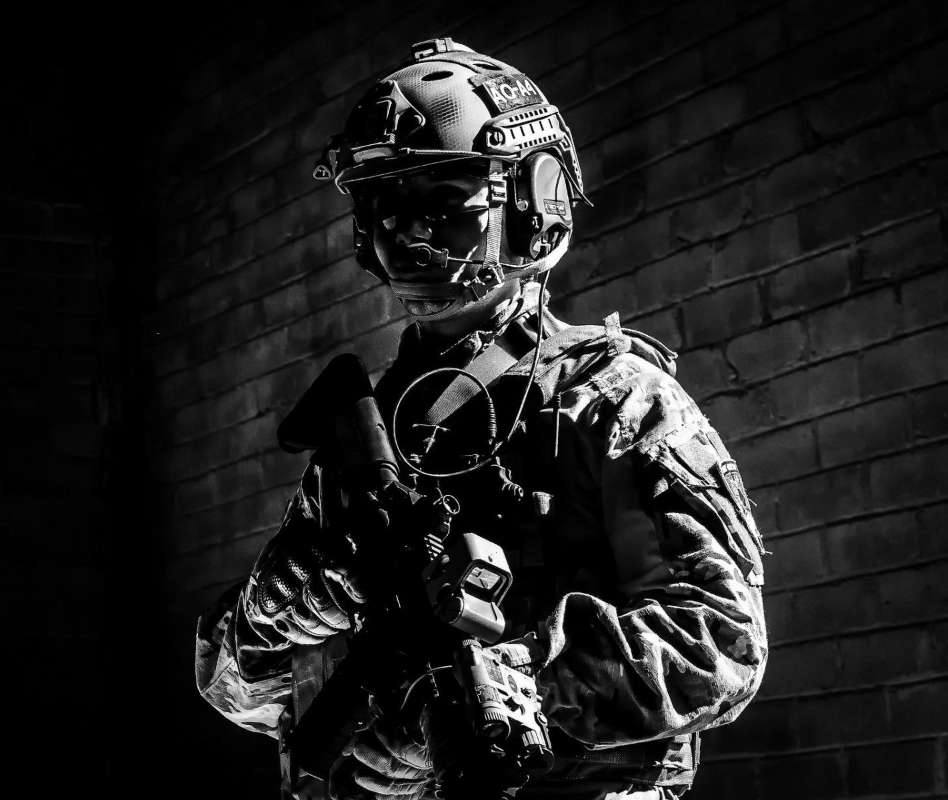
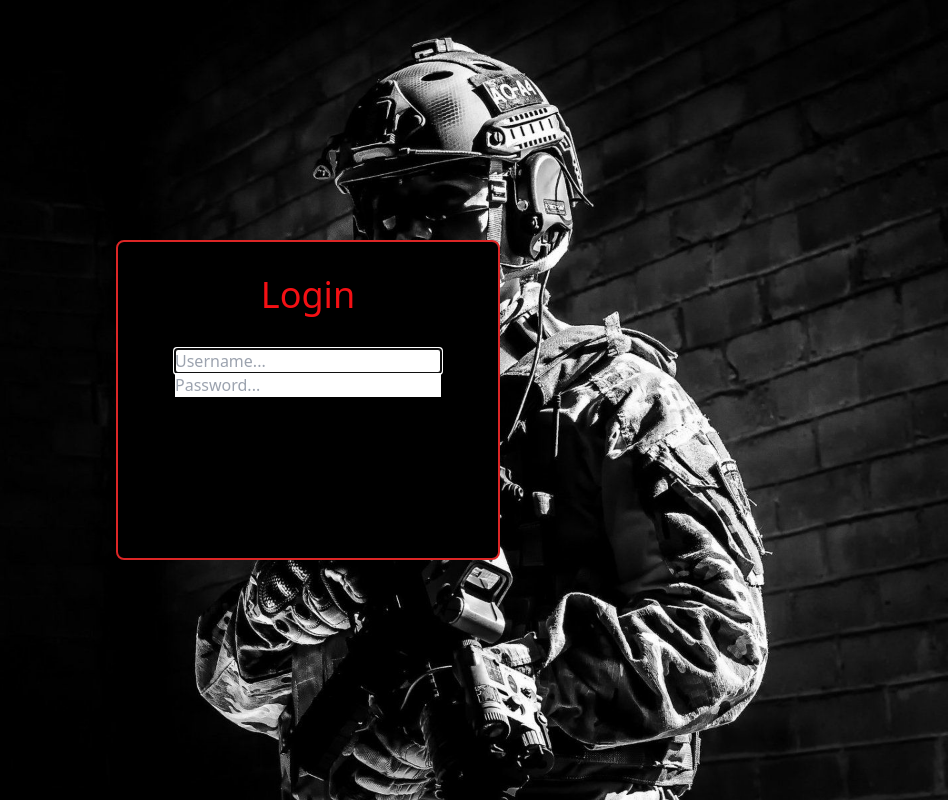
Before and after one commit to Georgi1102/battlezone_bazaar, a React (Create React App) app in the folder client/battle_zone/: page /login in a window 1280 px wide. Before the commit this address had no page. Shown: the whole page, without its empty margins (332-1280 px from the left). Built offline with nearby package versions, Linux system fonts and the light colour scheme.

Commit message:
login register start

```diff
--- a/client/battle_zone/public/index.html
+++ b/client/battle_zone/public/index.html
@@ -9,7 +9,6 @@
       name="description"
       content="Web site created using create-react-app"
     />
-    <link rel="apple-touch-icon" href="%PUBLIC_URL%/logo192.png" />
     <!--
       manifest.json provides metadata used when your web app is installed on a
       user's mobile device or desktop. See https://developers.google.com/web/fundamentals/web-app-manifest/
--- a/client/battle_zone/src/App.js
+++ b/client/battle_zone/src/App.js
@@ -1,11 +1,15 @@
 import { Route, Routes } from "react-router-dom";
-import Home from  "./pages/Home.js"
+import Home from  "./pages/Home.jsx"
+import Login from "./pages/Login.jsx";
+import SignUp from "./pages/SignUp.jsx";
 
 function App() {
   return (
-    <div className="App">
+    <div className="App" style={{width: "100vw", height: "100vh"}}>
       <Routes>
 				<Route path="/" element={<Home />} />
+				<Route path="/login" element={<Login />} />
+				<Route path="/signUp" element={<SignUp />} />
 			</Routes>
     </div>
   );
--- a/client/battle_zone/src/components/BestSellers.js
+++ b/client/battle_zone/src/components/BestSellers.jsx
@@ -1,4 +1,8 @@
-const ProductCard = ({ title, description, imageUrl }) => (
+import ak47 from "../images/ak47.jpg";
+import m4a1 from "../images/m4a1.jpg";
+import sniper from "../images/sniper.png";
+
+const ProductCard = ({ title, description, image }) => (
   <div className="bg-camo-green p-4 rounded mb-4 text-white relative">
     <h3 className="text-xl font-semibold mb-2">{title}</h3>
     <p className="text-white">{description}</p>
@@ -8,10 +12,9 @@ const ProductCard = ({ title, description, imageUrl }) => (
       </span>
     </button>
     {/* Image box to the right */}
-    <div
-      className="absolute top-2.5 right-6 w-44 h-32 bg-cover bg-center bg-no-repeat"
-      style={{ backgroundImage: `url(${process.env.PUBLIC_URL}/${imageUrl})` }}
-    ></div>
+    <img className="absolute top-2.5 right-6 w-44 h-32 bg-cover bg-center bg-no-repeat"
+      src={image}
+    ></img>
   </div>
 );
 
@@ -23,17 +26,17 @@ export default function BestSellers() {
         <ProductCard
           title="Product 1"
           description="Description of Product 1."
-          imageUrl="battle_zone\src\images\m4a1.jpg"
+          image={m4a1}
         />
         <ProductCard
           title="Product 2"
           description="Description of Product 2."
-          imageUrl="battle_zone\src\images\ak47.jpg"
+          image={ak47}
         />
         <ProductCard
           title="Product 3"
           description="Description of Product 3."
-          imageUrl="battle_zone\src\images\SniperRifle.png"
+          image={sniper}
         />
       </div>
     </div>
--- a/client/battle_zone/src/components/NavigationBar.js
+++ /dev/null
@@ -1,18 +0,0 @@
-import React from "react";
-
-export default function NavigationBar(){
-
-    return(
-        <header className="bg-black border-b-2  border-b-red-600 text-red p-4">
-        <div className="container mx-auto flex justify-between items-center">
-          <h1 className="text-3xl font-semibold">BattleZone Bazaar</h1>
-          <nav>
-            <ul className="flex space-x-4">
-              <li className="hover:underline">SIGN UP</li>
-              <li className="hover:underline">LOG IN</li>
-            </ul>
-          </nav>
-        </div>
-      </header>
-    );
-}
--- /dev/null
+++ b/client/battle_zone/src/components/NavigationBar.jsx
@@ -0,0 +1,18 @@
+import React from "react";
+import { useNavigate } from "react-router-dom";
+
+export default function NavigationBar() {
+  const navigate = useNavigate();
+
+  return (
+    <header className="bg-black border-b-2  border-b-red-600 text-red p-4">
+      <div className="container mx-auto flex justify-between items-center">
+        <h1 className="text-3xl font-semibold">BattleZone Bazaar</h1>
+        <div className="w-40 flex justify-between">
+          <button onClick={() => navigate("/login")} className="hover:underline">LOG IN</button>
+          <button onClick={() => navigate("/signUp")} className="hover:underline">SIGN UP</button>
+        </div>
+      </div>
+    </header>
+  );
+}
--- a/client/battle_zone/src/index.js
+++ b/client/battle_zone/src/index.js
@@ -7,8 +7,8 @@ import App from './App';
 const root = ReactDOM.createRoot(document.getElementById('root'));
 root.render(
   <React.StrictMode>
-   <BrowserRouter>
-					<App />
-				</BrowserRouter>
+    <BrowserRouter>
+      <App />
+    </BrowserRouter>
   </React.StrictMode>
 );
--- /dev/null
+++ b/client/battle_zone/src/pages/Login.jsx
@@ -0,0 +1,18 @@
+import React from "react";
+import "../style.css";
+
+export default function Login() {
+    return (
+        <div className="w-full h-full flex justify-center items-center">
+            <div className="w-[30vw] h-[40vh] bg-black border-2 border-red-600 rounded-lg flex flex-col justify-evenly" >
+                <div className="text-red text-4xl flex justify-center ">
+                    Login
+                </div>
+                <form className="h-44 flex flex-col items-center">
+                    <input className="w-[70%]" placeholder="Username..." maxLength={64} autoFocus={true}></input>
+                    <input className="w-[70%]" placeholder="Password..." maxLength={64} type="password"></input>
+                </form>
+            </div>
+        </div>
+    );
+}
--- /dev/null
+++ b/client/battle_zone/src/pages/SignUp.jsx
@@ -0,0 +1,10 @@
+import React from "react";
+import "../style.css";
+
+export default function SignUp() {
+    return (
+        <div>
+            Hello
+        </div>
+    );
+}
--- a/client/battle_zone/src/style.css
+++ b/client/battle_zone/src/style.css
@@ -6,3 +6,7 @@ body {
     margin: 0;
     padding: 0;
 }
+
+.login-input{
+
+}
```
Also changed, not shown: client/battle_zone/public/manifest.json, client/battle_zone/src/images/sniper.png (renamed from client/battle_zone/src/images/SniperRifle.png), client/battle_zone/src/pages/Home.jsx (renamed from client/battle_zone/src/pages/Home.js).
